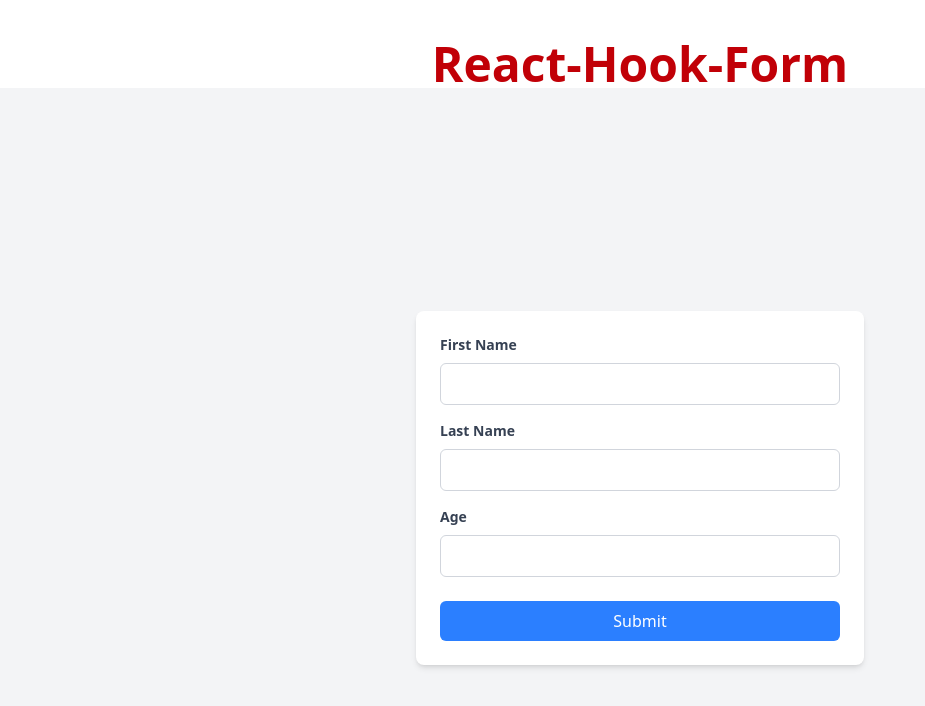
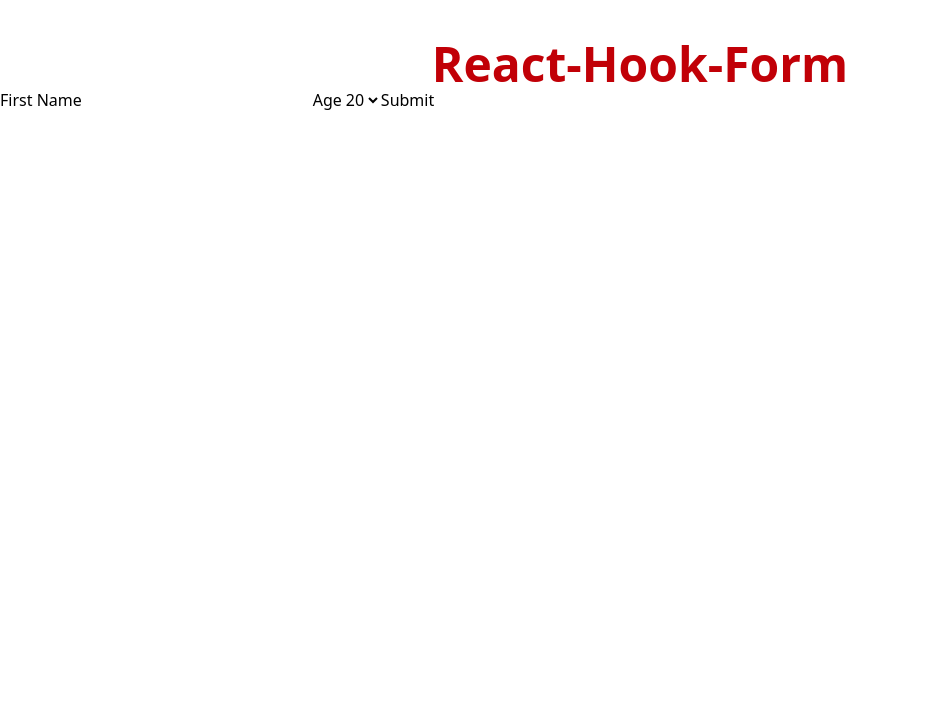
Before and after one commit to lakadeamit220/react-hook-form, a React (Vite) app: page / in a window 1280 px wide. Shown: the top 706 px of the page, without its empty margins (0-925 px from the left). Built offline with nearby package versions, Linux system fonts and the light colour scheme.

Commit message:
Integrating an existing form.

```diff
--- a/src/App.jsx
+++ b/src/App.jsx
@@ -2,6 +2,7 @@
 import MyFormWithRef from "./components/basic/MyFormRef";
 import MyForm from "./components/basic/MyFormState";
 import BasicReactHook from "./components/react-hook-form/Basic";
+import Integrate from "./components/react-hook-form/Integrate";
 import Register from "./components/react-hook-form/Register";
 
 function App() {
@@ -14,7 +15,8 @@
       {/* <MyFormWithRef/> */}
       {/* <SignupFormWithValidation /> */}
       {/* <BasicReactHook/> */}
-      <Register/>
+      {/* <Register/> */}
+      <Integrate />
     </>
   );
 }
--- /dev/null
+++ b/src/components/react-hook-form/Integrate.jsx
@@ -0,0 +1,39 @@
+import React from "react";
+import { useForm } from "react-hook-form";
+
+// The following component is an example of your existing Input Component
+const Input = ({ label, register, required }) => (
+  <>
+    <label>{label}</label>
+    <input {...register(label, { required })} />
+  </>
+);
+
+// you can use React.forwardRef to pass the ref too
+const Select = React.forwardRef(({ onChange, onBlur, name, label }, ref) => (
+  <>
+    <label>{label}</label>
+    <select name={name} ref={ref} onChange={onChange} onBlur={onBlur}>
+      <option value="20">20</option>
+      <option value="30">30</option>
+    </select>
+  </>
+));
+
+const Integrate = () => {
+  const { register, handleSubmit } = useForm();
+
+  const onSubmit = (data) => {
+    alert(JSON.stringify(data));
+  };
+
+  return (
+    <form onSubmit={handleSubmit(onSubmit)}>
+      <Input label="First Name" register={register} required />
+      <Select label="Age" {...register("Age")} />
+      <input type="submit" />
+    </form>
+  );
+};
+
+export default Integrate;
```
